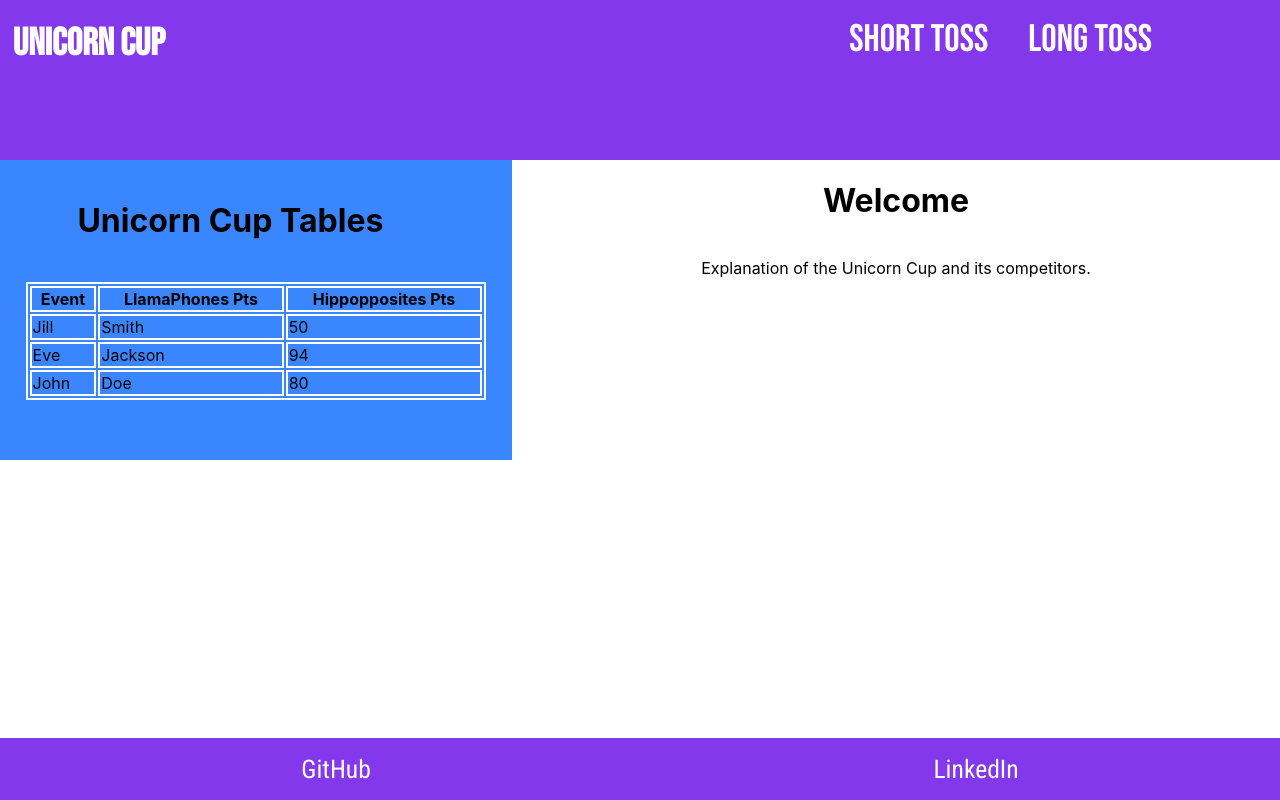
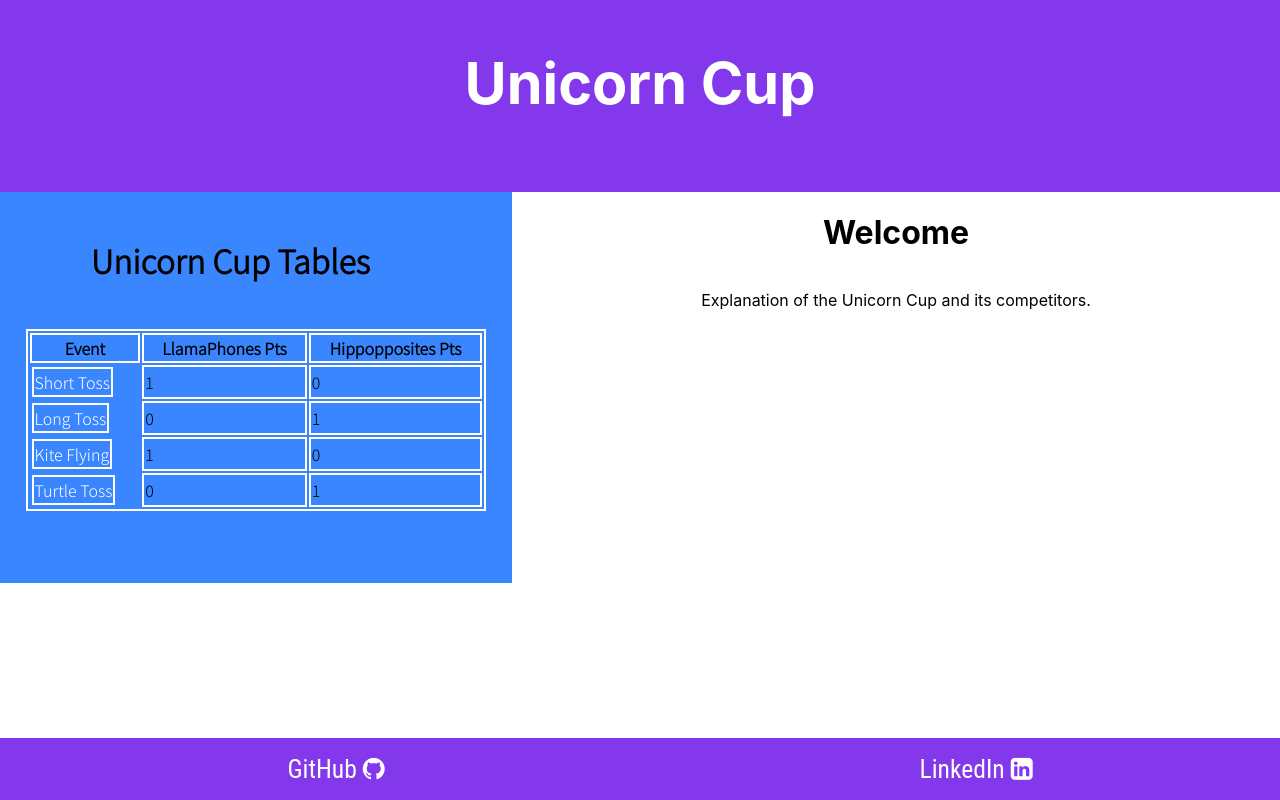
Before and after one commit to Jonathan-84/UnicornCup, a React (Create React App) app: page /home#/home in a window 1280 px wide. Built offline with nearby package versions, Linux system fonts and the light colour scheme.

Commit message:
changed some of the style, added pages

```diff
--- a/public/index.html
+++ b/public/index.html
@@ -11,8 +11,8 @@
       content="The Olympics come every 4 years, so will the Robinson household's Unicorn Cup"
     />
     <link rel="preconnect" href="https://fonts.gstatic.com">
-<link href="https://fonts.googleapis.com/css2?family=Bebas+Neue&display=swap" rel="stylesheet">
-<link href="https://fonts.googleapis.com/css2?family=Roboto+Condensed&display=swap" rel="stylesheet">
+<link href="https://fonts.googleapis.com/css2?family=Noto+Sans+KR:wght@300&display=swap" rel="stylesheet">
+<link rel="stylesheet" href="https://cdnjs.cloudflare.com/ajax/libs/font-awesome/4.7.0/css/font-awesome.min.css">
 <link rel="apple-touch-icon" href="%PUBLIC_URL%/logo192.png" />
     <!--
       manifest.json provides metadata used when your web app is installed on a
--- a/src/App.css
+++ b/src/App.css
@@ -25,6 +25,7 @@ code {
   background-color: #3a86ff;
   height: 100%;
   overflow: auto;
+  font-family: 'Noto Sans KR', sans-serif;
 }
 
 .table {
@@ -90,40 +91,30 @@ code {
 
 .nav-container{
   display: flex;
+  text-align: center;
   justify-content: space-around;
   width: 100%;
   background-color: #8338ec;
-  height: 20vh;
+  height: 24vh;
   position: sticky;
-
-}
-
-.header-image {
-/*  background-image: url(./Assets/Images/dims.7089e1f3.jpg);
-  background-size: cover;
-  background-repeat: no-repeat;*/
-  background-color: #8338ec;
- background-position: 80%;
-  min-height: inherit;
-  width: 100%;
+  font-size: 3vw;
 }
 
 .nav-links {
   display: flex;
 
 }
- .header-container {
-   display:flex;
-   justify-content: space-between;
-   margin:0 10vw 0 1vw;
+
+.nav-title {
+  color: white;
+  text-decoration: none;
 }
-
 
 .nav-text {
   color: white;
   text-decoration: none;
-  font-family: 'Bebas Neue', cursive;
-  font-size: 3vw;
+  font-family: 'Noto Sans KR', sans-serif;
+
 }
 
 .footer-text {
@@ -211,7 +202,7 @@ table, tr, th, td {
   }
 
   .nav-text {
-    font-size: 5vw;
+    font-size: 1vw;
   }
 
   .body-text{
--- a/src/App.js
+++ b/src/App.js
@@ -1,12 +1,14 @@
 import React from 'react';
 import { HashRouter, Switch, Route, Redirect } from 'react-router-dom';
 import './App.css';
-import Navbar from './Components/Navbar.js'
+import Header from './Components/Header.js'
 import Footer from './Components/Footer'
 import Home from './Pages/home'
 import CupTables from './Components/CupTables'
 import ShortToss from './Pages/ShortToss';
 import LongToss from './Pages/LongToss';
+import KiteFlying from './Pages/KiteFlying';
+import TurtleToss from './Pages/TurtleToss';
 
 require('dotenv').config()
 
@@ -14,7 +16,7 @@ function App() {
   return (
     <HashRouter basename={process.env.PUBLIC_URL}>
         <>
-          <Navbar />
+          <Header />
           <div className='page-container'>
           <div className='LeftPanel'>
           <CupTables/>
@@ -24,6 +26,8 @@ function App() {
          <Route exact path= {'/home'} component={Home}/>
          <Route exact path= {'/ShortToss'} component={ShortToss}/>
          <Route exact path= {'/LongToss'} component={LongToss}/>
+         <Route exact path= {'/KiteFlying'} component={KiteFlying}/>
+         <Route exact path= {'/TurtleToss'} component={TurtleToss}/>
          <Route render={() => <Redirect to={'/home'} />} />
 
           </Switch>
--- a/src/Components/CupTables.js
+++ b/src/Components/CupTables.js
@@ -1,5 +1,5 @@
 import React, {Component} from 'react';
-
+import { Link } from 'react-router-dom';
 
 /* Put in Tables and Link to Event descriptions which will appear on the main Window
 */
@@ -26,19 +26,24 @@ class CupTables extends Component {
     <th>Hippopposites Pts</th>
   </tr>
   <tr>
-    <td>Jill</td>
-    <td>Smith</td>
-    <td>50</td>
+    <Link to={"/ShortToss"} className="nav-text"><td>Short Toss</td></Link>
+    <td>1</td>
+    <td>0</td>
   </tr>
   <tr>
-    <td>Eve</td>
-    <td>Jackson</td>
-    <td>94</td>
+  <Link to={"/LongToss"} className="nav-text"><td>Long Toss</td></Link>
+    <td>0</td>
+    <td>1</td>
   </tr>
   <tr>
-    <td>John</td>
-    <td>Doe</td>
-    <td>80</td>
+  <Link to={"/KiteFlying"} className="nav-text"><td>Kite Flying</td></Link>
+    <td>1</td>
+    <td>0</td>
+  </tr>
+  <tr>
+  <Link to={"/TurtleToss"} className="nav-text"><td>Turtle Toss</td></Link>
+    <td>0</td>
+    <td>1</td>
   </tr>
 </table>
   <br>
--- a/src/Components/Footer.js
+++ b/src/Components/Footer.js
@@ -9,10 +9,13 @@ function Footer() {
     <div className="footer-container" >
 
 <ul>
-    <a className='footer-text' href="https://github.com/Jonathan-84" target="_blank" rel='noreferrer'>GitHub</a>
+
+    <a className='footer-text' href="https://github.com/Jonathan-84" target="_blank" rel='noreferrer'>GitHub <span className="fa fa-github">
+        </span></a>
+
  </ul>
  <ul>
-    <a className='footer-text' href="https://www.linkedin.com/in/jrob84" target="_blank" rel='noreferrer'>LinkedIn</a>
+    <a className='footer-text' href="https://www.linkedin.com/in/jrob84" target="_blank" rel='noreferrer'>LinkedIn <span className="fa fa-linkedin-square"></span></a>
     </ul>
 </div>
 </div>
--- /dev/null
+++ b/src/Components/Header.js
@@ -0,0 +1,24 @@
+import React from 'react';
+import { Link } from 'react-router-dom';
+
+
+
+function Header(){
+
+    return (
+      <>
+                <div className='nav-container'>
+
+                    <div className='header-container'>
+                  <h2>
+                      <Link to={"/Home"} className="nav-title"> Unicorn Cup</Link>
+                      </h2>
+                </div>
+                </div>
+
+
+      </>
+    );
+  };
+
+  export default Header;
--- a/src/Components/Navbar.js
+++ /dev/null
@@ -1,35 +0,0 @@
-import React from 'react';
-import { Link } from 'react-router-dom';
-
-
-
-function Navbar(){
-
-    return (
-      <>
-                <div className='nav-container'>
-                  <div className="header-image">
-                    <div className='header-container'>
-                  <h2>
-                      <Link to={"/Home"} className="nav-text"> Unicorn Cup</Link>
-                      </h2>
-                <div className='nav-links'>
-       {/*      <ul >
-                <Link to="/" className="nav-text">Temp</Link>
-                        </ul>*/}
-
-       <ul>
-                <Link to={"/ShortToss"} className="nav-text">Short Toss</Link>
-                </ul>
-                <ul>
-                <Link to={"/LongToss"} className="nav-text">Long Toss</Link>
-                </ul>
-                </div>
-                </div>
-                </div>
-                </div>
-      </>
-    );
-  };
-
-  export default Navbar;
--- /dev/null
+++ b/src/Pages/KiteFlying.js
@@ -0,0 +1,23 @@
+import React, {Component} from 'react';
+
+
+class KiteFlying extends Component {
+
+
+
+  render() {
+
+
+
+    return (
+      <>
+      <h1 className="title ">Kite Flying</h1>
+      <br></br>
+      <p>Add short event Description.</p>
+
+
+      </>
+
+    )}
+}
+  export default KiteFlying;
--- /dev/null
+++ b/src/Pages/TurtleToss.js
@@ -0,0 +1,23 @@
+import React, {Component} from 'react';
+
+
+class TurtleToss extends Component {
+
+
+
+  render() {
+
+
+
+    return (
+      <>
+      <h1 className="title ">Turtle Toss</h1>
+      <br></br>
+      <p>Add short event Description.</p>
+
+
+      </>
+
+    )}
+}
+  export default TurtleToss;
```
